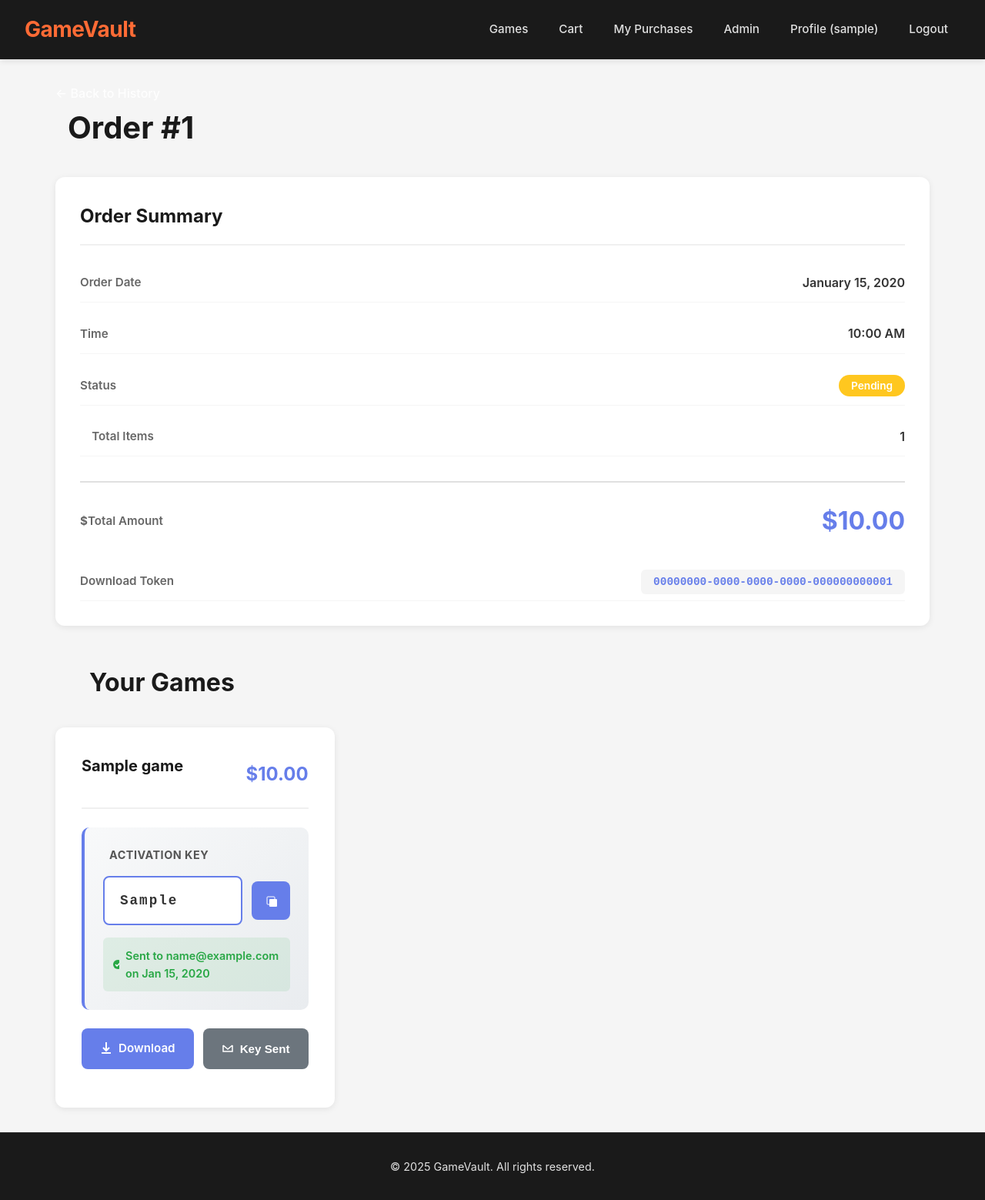
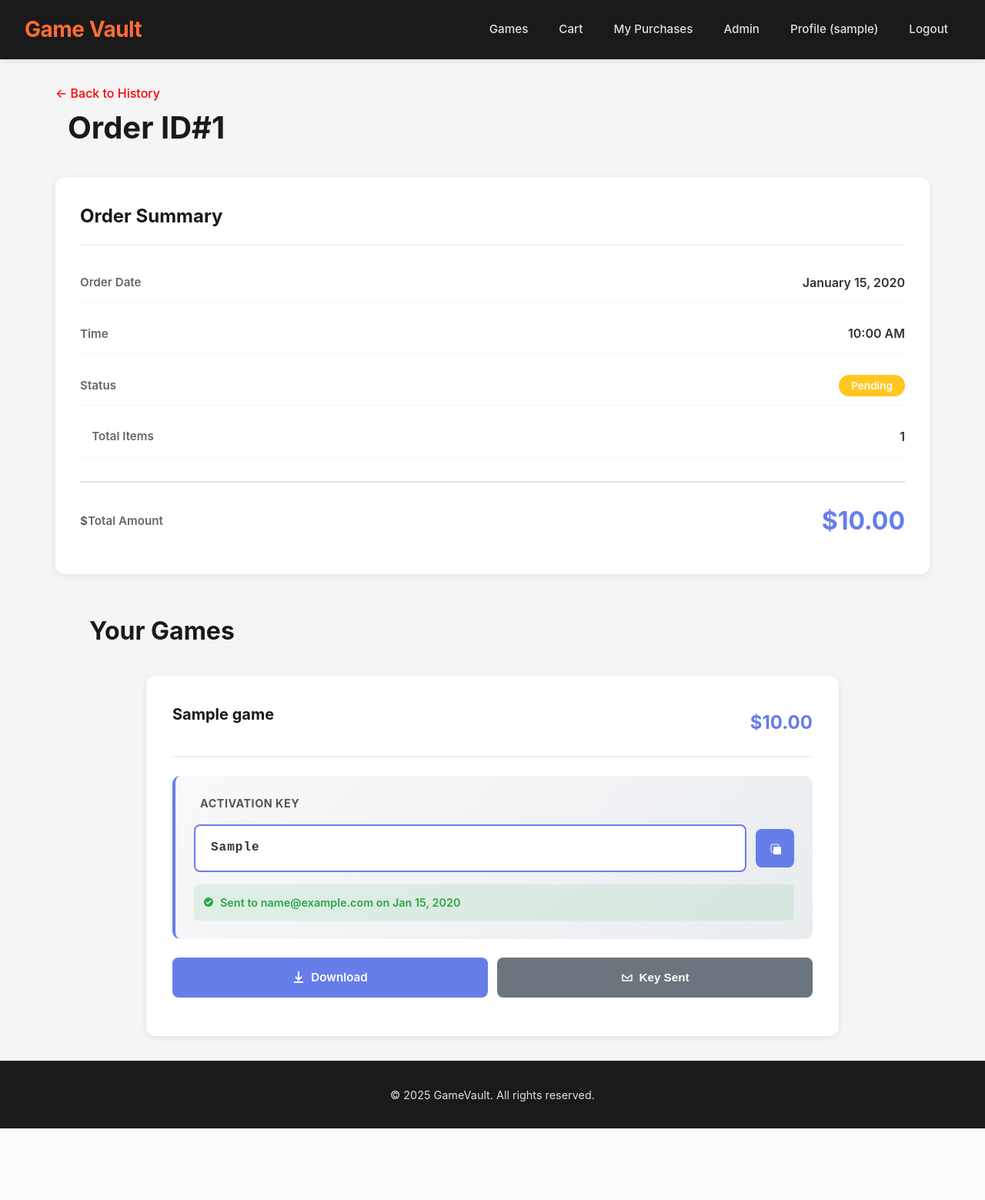
Before and after one commit to seeudev/CSIT327-G8-Group8-gamevault, a Django app: page /store/transactions/1/ in a window 1280 px wide. Shown: the whole page at 77% size. After the commit the page ends 1466 px from the top, so only its background shows below. Run offline with Django 5.2, Linux system fonts and the light colour scheme; a user stored in the database is signed in; tables that the repository leaves empty hold one stand-in row (values such as "Sample post").

Commit message:
feat: transaction details and history UI overhaul

```diff
--- a/gamevault_backend/gamevault_backend/static/css/style.css
+++ b/gamevault_backend/gamevault_backend/static/css/style.css
@@ -1319,6 +1319,21 @@ footer p {
     transform: translateX(-4px);
 }
 
+.breadcrumb-detail a {
+    color: red;
+    text-decoration: none;
+    font-weight: 500;
+    transition: all 0.2s ease;
+    display: inline-flex;
+    align-items: center;
+    gap: 0.5rem;
+}
+
+.breadcrumb-detail a:hover {
+    color: black;
+    transform: translateX(-4px);
+}
+
 .game-title-hero {
     font-size: 3rem;
     font-weight: 700;
@@ -1576,10 +1591,13 @@ footer p {
 }
 
 .transactions-grid {
-    display: grid;
-    grid-template-columns: repeat(auto-fill, minmax(350px, 1fr));
+    display: flex;
+    flex-direction: column;
     gap: 1.5rem;
     margin-bottom: 2rem;
+    max-width: 900px;
+    margin-left: auto;
+    margin-right: auto;
 }
 
 .transaction-card-modern {
@@ -1901,9 +1919,12 @@ footer p {
 }
 
 .games-grid-detail {
-    display: grid;
-    grid-template-columns: repeat(auto-fill, minmax(350px, 1fr));
+    display: flex;
+    flex-direction: column;
     gap: 1.5rem;
+    max-width: 900px;
+    margin-left: auto;
+    margin-right: auto;
 }
 
 .game-item-card {
@@ -1981,10 +2002,12 @@ footer p {
     border: 2px solid #667eea;
     border-radius: 8px;
     font-family: 'Courier New', monospace;
-    font-size: 1.1rem;
+    font-size: 1rem;
     font-weight: 700;
-    letter-spacing: 2px;
+    letter-spacing: 1px;
     color: #333;
+    word-break: break-all;
+    overflow-wrap: break-word;
 }
 
 .btn-copy {
@@ -2196,10 +2219,6 @@ footer p {
         grid-template-columns: 1fr;
     }
 
-    .transactions-grid {
-        grid-template-columns: 1fr;
-    }
-
     .transaction-info-grid {
         grid-template-columns: 1fr;
     }
@@ -2208,10 +2227,6 @@ footer p {
         font-size: 2rem;
     }
 
-    .games-grid-detail {
-        grid-template-columns: 1fr;
-    }
-
     .game-actions-modern {
         flex-direction: column;
     }
@@ -2230,6 +2245,11 @@ footer p {
 
     .auth-card {
         padding: 2rem 1.5rem;
+    }
+
+    .key-code {
+        font-size: 0.9rem;
+        letter-spacing: 0.5px;
     }
 }
 
--- a/gamevault_backend/gamevault_backend/templates/base.html
+++ b/gamevault_backend/gamevault_backend/templates/base.html
@@ -13,7 +13,7 @@
         <nav>
             <div class="nav-container">
                 <div class="logo">
-                    <a href="{% url 'store:game_list' %}">GameVault</a>
+                    <a href="{% url 'store:game_list' %}">Game Vault</a>
                 </div>
                 <div class="nav-links">
                     <a href="{% url 'store:game_list' %}">Games</a>
--- a/gamevault_backend/gamevault_backend/templates/store/game_detail.html
+++ b/gamevault_backend/gamevault_backend/templates/store/game_detail.html
@@ -52,7 +52,7 @@
                     <div class="feature-item">
                         <div class="feature-icon icon-calendar"></div>
                         <div class="feature-content">
-                            <span class="feature-label">Release Date</span>
+                            <span class="feature-label">Date Added</span>
                             <span class="feature-value">{{ game.upload_date|date:"M d, Y" }}</span>
                         </div>
                     </div>
@@ -90,8 +90,8 @@
                         <span>Instant delivery</span>
                     </div>
                     <div class="info-item">
-                        <svg width="16" height="16" fill="currentColor"><circle cx="8" cy="8" r="7" stroke="currentColor" fill="none"/><path d="M8 4 L8 9 L11 11"/></svg>
-                        <span>24/7 support</span>
+                        <svg width="16" height="16" fill="currentColor"><path d="M8 0 L10 6 L16 6 L11 10 L13 16 L8 12 L3 16 L5 10 L0 6 L6 6 Z"/></svg>
+                        <span>Lowest Price</span>
                     </div>
                 </div>
             </div>
--- a/gamevault_backend/gamevault_backend/templates/store/transaction_detail.html
+++ b/gamevault_backend/gamevault_backend/templates/store/transaction_detail.html
@@ -6,12 +6,12 @@
 {% block content %}
 <div class="transaction-detail-modern">
     <div class="detail-header">
-        <div class="breadcrumb">
+        <div class="breadcrumb-detail">
             <a href="{% url 'store:transaction_history' %}">← Back to History</a>
         </div>
         <h1 class="detail-title">
             <span class="title-icon icon-package"></span>
-            Order #{{ transaction.id }}
+            Order ID#{{ transaction.id }}
         </h1>
     </div>
 
@@ -43,12 +43,7 @@
                     <span class="summary-label icon-dollar">Total Amount</span>
                     <span class="summary-value total-price">${{ transaction.total_amount }}</span>
                 </div>
-                <div class="summary-row">
-                    <span class="summary-label icon-key">Download Token</span>
-                    <span class="summary-value token-value">
-                        <code>{{ transaction.download_token }}</code>
-                    </span>
-                </div>
+
             </div>
         </div>
     </div>
--- a/gamevault_backend/gamevault_backend/templates/store/transaction_history.html
+++ b/gamevault_backend/gamevault_backend/templates/store/transaction_history.html
@@ -19,7 +19,7 @@
                 <div class="transaction-card-modern" data-transaction-id="{{ transaction.id }}">
                     <div class="transaction-header">
                         <div class="order-badge">
-                            <span class="badge-label">Order</span>
+                            <span class="badge-label">Order ID</span>
                             <span class="badge-number">#{{ transaction.id }}</span>
                         </div>
                         <div class="status-badge status-{{ transaction.payment_status }}">
```
